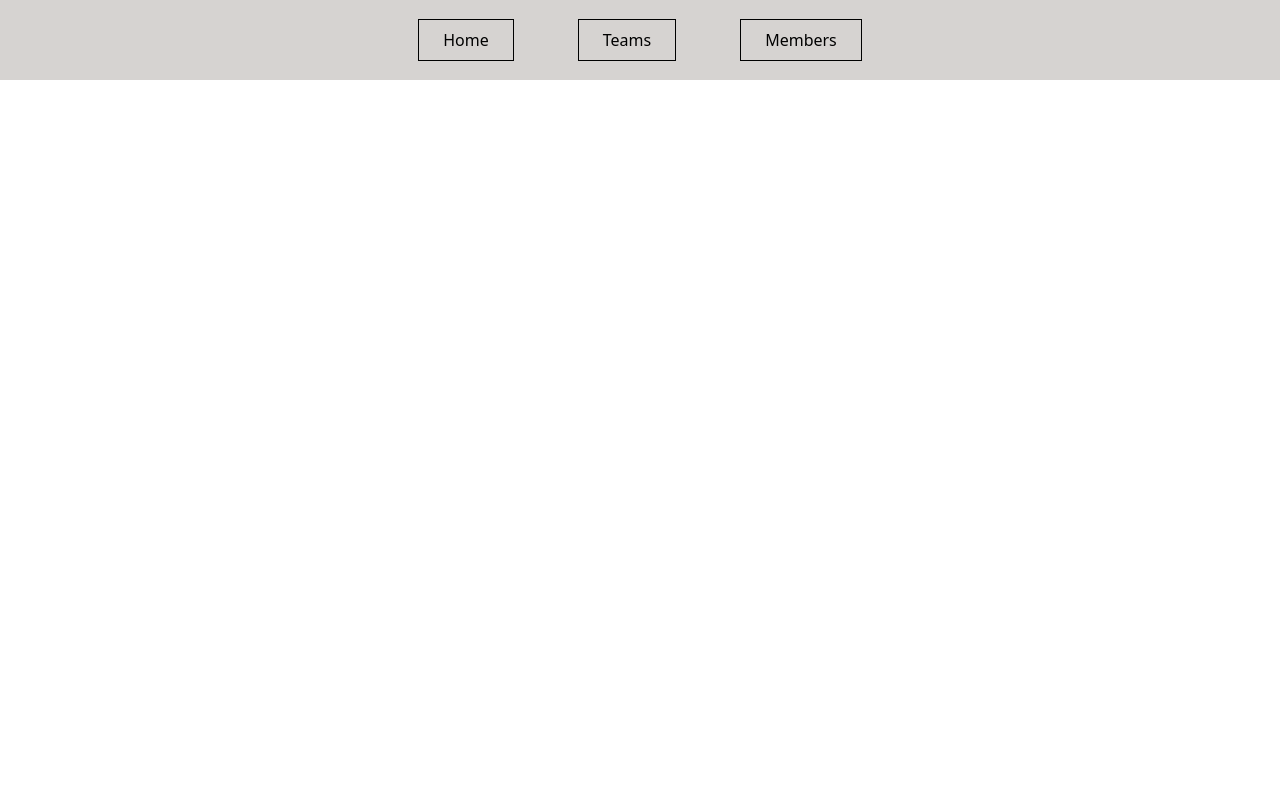
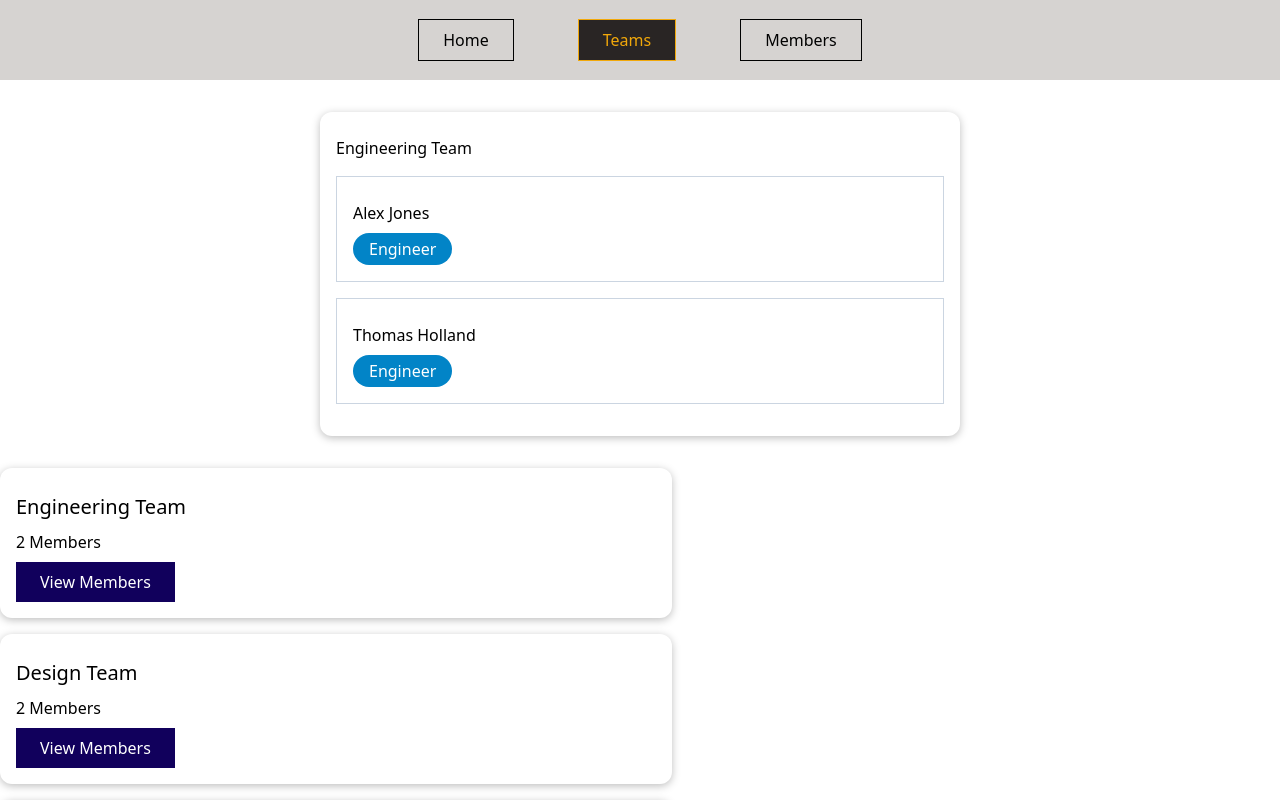
Before and after one commit to MK-Khan123/my-first-vue-app, a Vue app: page /teams/t1 in a window 1280 px wide. Before the commit this address had no page. Shown: the top 800 px of the page. Built offline with nearby package versions, Linux system fonts and the light colour scheme.

Commit message:
Finished the logic for TeamMembers component

```diff
--- a/src/components/teams/TeamItem.vue
+++ b/src/components/teams/TeamItem.vue
@@ -1,13 +1,44 @@
 <template>
-    <div>
-
-    </div>
+    <li>
+        <h3>{{ name }}</h3>
+        <div class="my-2">{{ memberCount }} Members</div>
+        <router-link :to="teamMembersLink">View Members</router-link>
+    </li>
 </template>
 <script>
 export default {
+    props: ['id', 'name', 'memberCount'],
+    computed: {
+        teamMembersLink() {
+            console.log(this.id);
+            return { name: 'team-members', params: { teamId: this.id } };
+        },
+    },
+};
+</script>
+<style scoped>
+li {
+    margin: 1rem 0;
+    box-shadow: 0 2px 8px rgba(0, 0, 0, 0.26);
+    border-radius: 12px;
+    padding: 1rem;
+}
 
+li h3 {
+    margin: 0.5rem 0;
+    font-size: 1.25rem;
 }
-</script>
-<style>
 
+a {
+    text-decoration: none;
+    color: white;
+    display: inline-block;
+    padding: 0.5rem 1.5rem;
+    background-color: #11005c;
+}
+
+a:hover,
+a:active {
+    background-color: #220a8d;
+}
 </style>
--- a/src/components/teams/TeamMembers.vue
+++ b/src/components/teams/TeamMembers.vue
@@ -1,13 +1,60 @@
 <template>
-    <div>
+    <section>
+        <h2 class="my-2">{{ teamName }}</h2>
+        <ul class="list-none m-0 p-0">
+            <member-item v-for="member in teamMembers" :key="member.id" :name="member.fullName" :role="member.role">
+            </member-item>
+        </ul>
+    </section>
+</template>
 
-    </div>
-</template>
 <script>
+import MemberItem from '../members/MemberItem.vue';
+
 export default {
+    inject: ['teams', 'members'],
+    components: {
+        MemberItem
+    },
+    props: ['teamId'],
+    data() {
+        return {
+            teamName: '',
+            teamMembers: [],
+        };
+    },
+    methods: {
+        loadTeamMembers(teamId) {
+            const selectedTeam = this.teams.find(team => team.id === teamId);
+            const members = selectedTeam.members;
+            const selectedMembers = [];
+            for (const member of members) {
+                const selectedUser = this.members.find(teamMember => teamMember.id === member);
+                selectedMembers.push(selectedUser);
+            }
+            this.teamMembers = selectedMembers;
+            this.teamName = selectedTeam.name;
+        }
+    },
+    created() {
+        this.loadTeamMembers(this.teamId);
+        console.log(this.teamId);
+    },
+    watch: {
+        teamId(newId) {
+            this.loadTeamMembers(newId);
+            console.log(newId);
+        },
+    }
+};
+</script>
 
+<style scoped>
+section {
+    margin: 2rem auto;
+    max-width: 40rem;
+    box-shadow: 0 2px 8px rgba(0, 0, 0, 0.26);
+    padding: 1rem;
+    border-radius: 12px;
 }
-</script>
-<style>
-
 </style>
--- a/src/components/teams/TeamsList.vue
+++ b/src/components/teams/TeamsList.vue
@@ -1,10 +1,18 @@
 <template>
-    <div>
-        TeamsList
-    </div>
+    <router-view></router-view>
+    <ul class="list-none my-8 p-0 max-w-2xl">
+        <team-item v-for="team in teams" :key="team.id" :id="team.id" :name="team.name"
+            :member-count="team.members.length"></team-item>
+    </ul>
 </template>
 
 <script>
+import TeamItem from './TeamItem.vue';
+
 export default {
+    components: {
+        TeamItem,
+    },
+    inject: ['teams'],
 };
 </script>
--- a/src/main.js
+++ b/src/main.js
@@ -1,24 +1,36 @@
-import { createApp } from 'vue';
-import { createRouter, createWebHistory } from 'vue-router';
+import { createApp } from "vue";
+import { createRouter, createWebHistory } from "vue-router";
 
-
-import './index.css';
-import App from './App.vue';
-import Home from './components/Home.vue';
-import TeamsList from './components/teams/TeamsList.vue';
-import MembersList from './components/members/MembersList.vue';
+import "./index.css";
+import App from "./App.vue";
+import Home from "./components/Home.vue";
+import TeamsList from "./components/teams/TeamsList.vue";
+import MembersList from "./components/members/MembersList.vue";
+import TeamMembers from "./components/teams/TeamMembers.vue";
 
 const router = createRouter({
-    history: createWebHistory(),
-    routes: [
-        { name: 'home', path: '/home', component: Home, },
-        { name: 'teams', path: '/teams', component: TeamsList, },
-        { name: 'members', path: '/members', component: MembersList },
-    ],
-    linkActiveClass: 'active',
+  history: createWebHistory(),
+  routes: [
+    {
+      name: "teams",
+      path: "/teams",
+      component: TeamsList,
+      children: [
+        {
+          name: "team-members",
+          path: ":teamId",
+          component: TeamMembers,
+          props: true,
+        },
+      ],
+    },
+    { name: "home", path: "/home", component: Home },
+    { name: "members", path: "/members", component: MembersList },
+  ],
+  linkActiveClass: "active",
 });
 
 const app = createApp(App);
 
 app.use(router);
-app.mount('#app');
+app.mount("#app");
```
